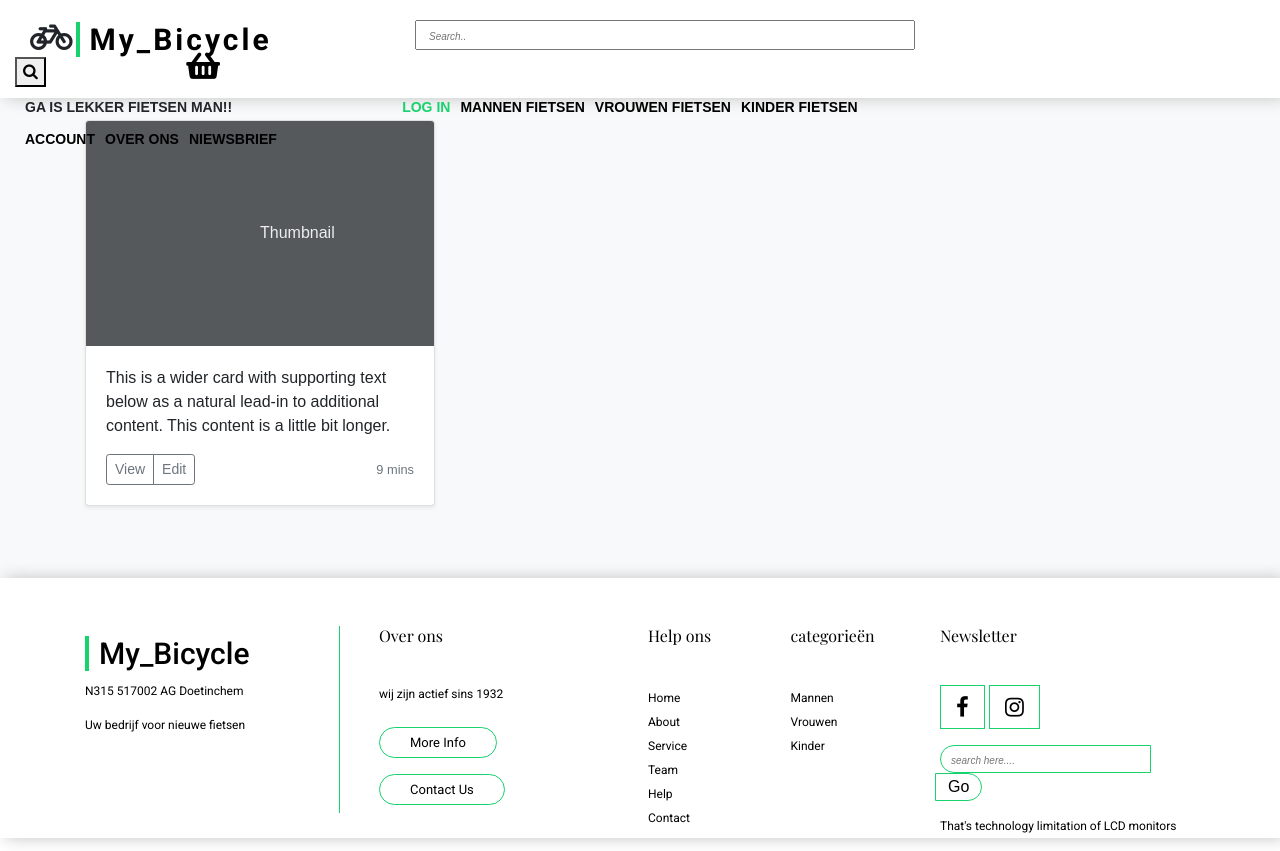
After one commit to Rugako/scrum-fietsenwinkel, a PHP site: page /base/Categorie.php in a window 1280 px wide. The commit adds this page. Run offline with PHP 8.4, Linux system fonts and the light colour scheme; some libraries are stand-ins or nearby versions.

Commit message:
fixed name file of home page

```diff
--- a/base/DetailPage.php
+++ b/base/Categorie.php
@@ -2,6 +2,6 @@
 
 //includes all website parts for the Detail page -rutger
 include("Header.php");
-include("DetailPage_Content.php");
+include("CategoriePage_Content.php");
 include("Footer.php");
 ?>
--- /dev/null
+++ b/base/CategoriePage_Content.php
@@ -0,0 +1,53 @@
+<html><head>
+    <meta charset="utf-8">
+    <meta name="viewport" content="width=device-width, initial-scale=1.0">
+    <title>HomePage</title>
+    <base target="_self">
+    <meta name="description" content="How to make a multi item carousel with cards in Bootstrap 4.">
+    <meta name="google" value="notranslate">
+
+
+    <!--stylesheets / link tags loaded here-->
+
+
+
+    <link rel="stylesheet" href="//maxcdn.bootstrapcdn.com/bootstrap/4.0.0-alpha.4/css/bootstrap.min.css">
+    <link href="//maxcdn.bootstrapcdn.com/font-awesome/4.5.0/css/font-awesome.min.css" rel="stylesheet">
+    <link href="//maxcdn.bootstrapcdn.com/font-awesome/4.3.0/css/font-awesome.min.css" rel="stylesheet">
+    <link href="Scrum.css" type="text/css">
+    <link rel="stylesheet" href="https://cdnjs.cloudflare.com/ajax/libs/font-awesome/4.7.0/css/font-awesome.min.css">
+
+
+</head>
+<body>
+<main role="main" id="mainCategorie">
+    <br><br><br>
+
+
+    <div class="album py-5 bg-light">
+        <div class="container">
+
+            <div class="row">
+                <div class="col-md-4">
+                    <div class="card mb-4 shadow-sm">
+                        <svg class="bd-placeholder-img card-img-top" width="100%" height="225" xmlns="http://www.w3.org/2000/svg" preserveAspectRatio="xMidYMid slice" focusable="false" role="img" aria-label="Placeholder: Thumbnail"><title>Placeholder</title><rect width="100%" height="100%" fill="#55595c"/><text x="50%" y="50%" fill="#eceeef" dy=".3em">Thumbnail</text></svg>
+                        <div class="card-body">
+                            <p class="card-text">This is a wider card with supporting text below as a natural lead-in to additional content. This content is a little bit longer.</p>
+                            <div class="d-flex justify-content-between align-items-center">
+                                <div class="btn-group">
+                                    <button type="button" class="btn btn-sm btn-outline-secondary">View</button>
+                                    <button type="button" class="btn btn-sm btn-outline-secondary">Edit</button>
+                                </div>
+                                <small class="text-muted">9 mins</small>
+                            </div>
+                        </div>
+                    </div>
+                </div>
+
+            </div>
+        </div>
+    </div>
+
+</main>
+</body>
+</html>
--- a/base/DetailPage_Content.php
+++ /dev/null
@@ -1 +0,0 @@
-<?php
--- a/base/Footer.php
+++ b/base/Footer.php
@@ -32,7 +32,7 @@
                 <div class="row">
                     <div class="col-md-6 ">
                         <div class="logo-part">
-                            <h1><a href="#intro" class="scrollto">Haas_Bicycle</a></h1>
+                            <h1><a href="#intro" class="scrollto">My_Bicycle</a></h1>
                             <p>N315 517002 AG Doetinchem</p>
                             <p>Uw bedrijf voor nieuwe fietsen</p>
                         </div>
--- a/base/Header.php
+++ b/base/Header.php
@@ -49,7 +49,7 @@
     <div class="container">
         <div class="container">
             <div id="logo" class="pull-left">
-                <h1> <i class="fas fa-bicycle"></i><a href="#intro" class="scrollto">Haas_Bicycle</a></h1>
+                <h1> <i class="fas fa-bicycle"></i><a href="#intro" class="scrollto">My_Bicycle</a></h1>
                 <!-- Uncomment below if you prefer to use an image logo -->
                 <!-- <a href="#intro"><img src="img/logo.png" alt="" title="" /></a>-->
             </div>
--- a/index.php
+++ b/index.php
@@ -1,4 +1,4 @@
 <?php
-include("base/index.php");
+include("base/homePage.php");
 
 ?>
```
Also changed, not shown: .cpanel.yml, base/homePage.php (renamed from base/index.php).
